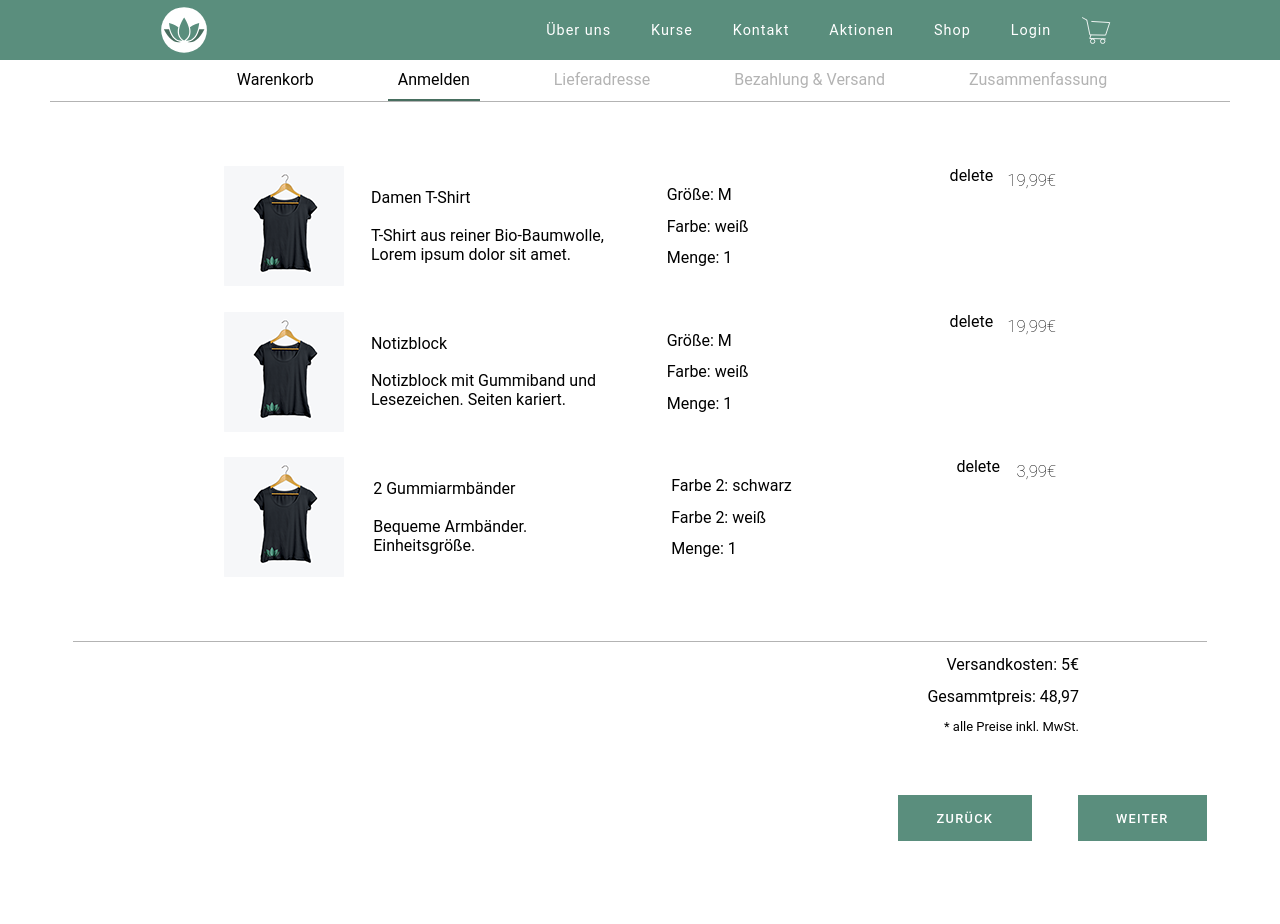
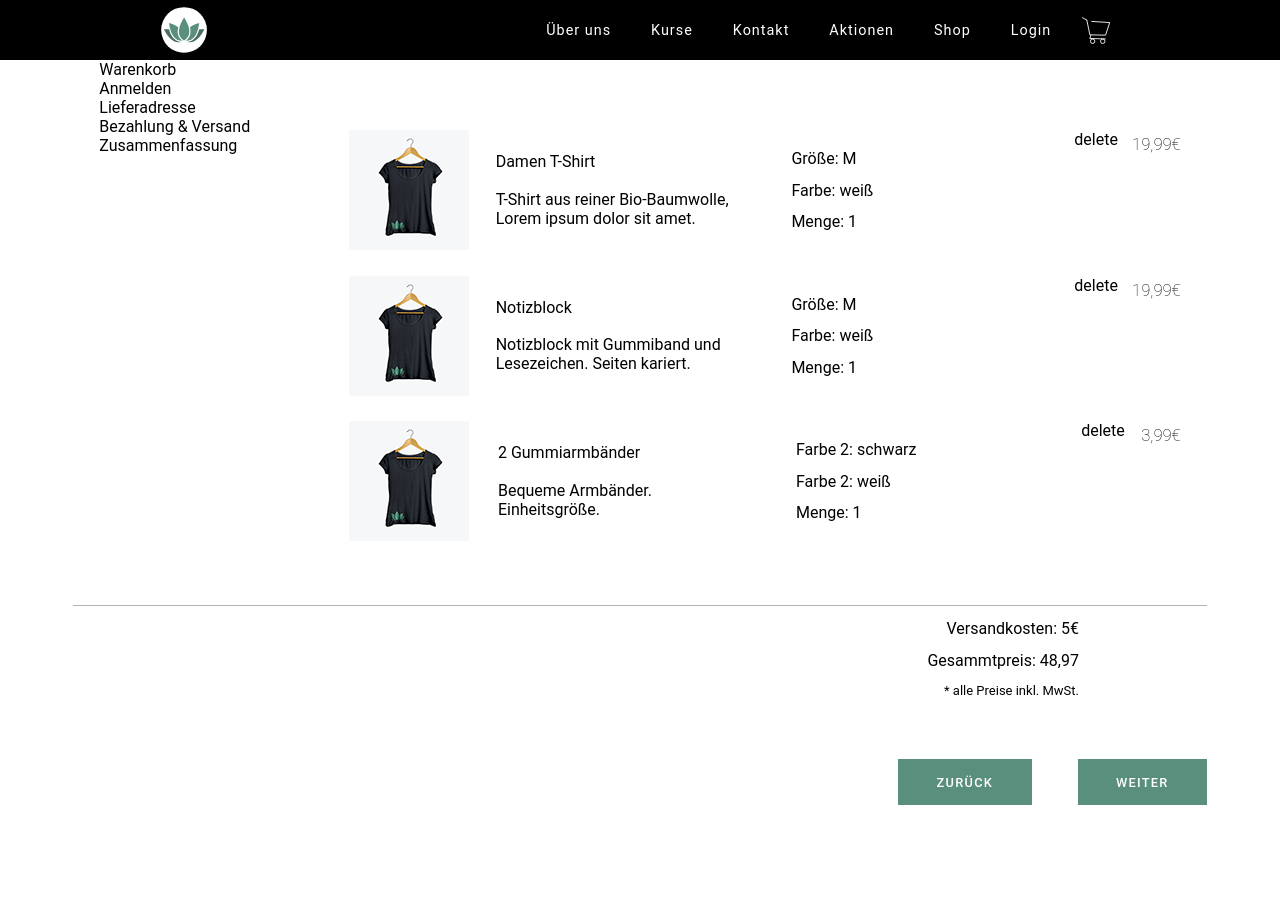
Before and after one commit to mrpipi1/Project-X, a PHP site: page /index.php?page=Warenkorb in a window 1280 px wide. Shown: the top 924 px of the page. After the commit the page ends 805 px from the top, so only its background shows below. Run offline with PHP 8.4, Linux system fonts and the light colour scheme.

Commit message:
dcrumbs tests, deleted console.log,

```diff
--- a/content/breadcrumbs.php
+++ b/content/breadcrumbs.php
@@ -1,4 +1,4 @@
-<div class="breadcrumbs-wrapper">
+<!--<div class="breadcrumbs-wrapper">-->
 
     <ul class="breadcrumbs">
         <li class="visited_breadcrumb"><a href="index.php?page=Warenkorb">Warenkorb</a></li>
@@ -8,4 +8,4 @@
         <li class="future_breadcrumb"><a href="index.php?page=Zusammenfassung">Zusammenfassung</a></li>
     </ul>
 
-</div>
+<!--</div>-->
--- a/css/styles.css
+++ b/css/styles.css
@@ -202,7 +202,7 @@ h5 {
   -ms-flex-pack: center;
           justify-content: space-around;
 
-  background-color: rgba(90, 142, 125, 1);
+  background-color: black;
 
 
   position: fixed;
@@ -1203,36 +1203,18 @@ li {
 /*###########
 Breadcrumbs
 ############*/
+/*
+.breadcrumbs-wrapper {
+  position: fixed;
+  border: 1px solid blue;
+  margin: 0 auto;
+}
+*/
 
-.breadcrumbs-wrapper{
-  width: 100vw;
-}
 
-.breadcrumbs{
-  display: flex;
-  justify-content: center;
-  border-bottom: 1px solid #b3b3b3;
-  margin-bottom: 5vw;
-}
 
-.breadcrumbs li{
-  margin-left: 5vw;
-  padding: 10px;
 
-}
 
-.visited_breadcrumb{
-  color: #000000;
-}
-
-.active_breadcrumb{
-  color: black;
-  border-bottom: 2px solid #486e5f;
-}
-
-.future_breadcrumb{
-  color: #b3b3b3;
-}
 
 
 /*########
@@ -1371,6 +1353,7 @@ Warenkorb
 
 .wrapper_card{
   width: 65vw;
+  margin-top: 70px;
 }
 
 .card-item{
--- a/script.js
+++ b/script.js
@@ -4,10 +4,7 @@
 
 $(document).ready(function() {
     $(".img-container").hover(function () {
-        console.log($(".img-container").attr("src"));
-        console.log($(".zoomed-picture img").attr("src"));
         $('.zoomed-picture img').attr("src", $(this).attr("src"));
-        console.log($(".zoomed-picture img").attr("src"));
     }, function () {
         $('.zoomed-picture img').attr("src", $(".zoomed-picture img").attr("src"));
     })
```
Also changed, not shown: content/Warenkorb.php (+4 -4 lines), img/pfeil1.svg (added).
